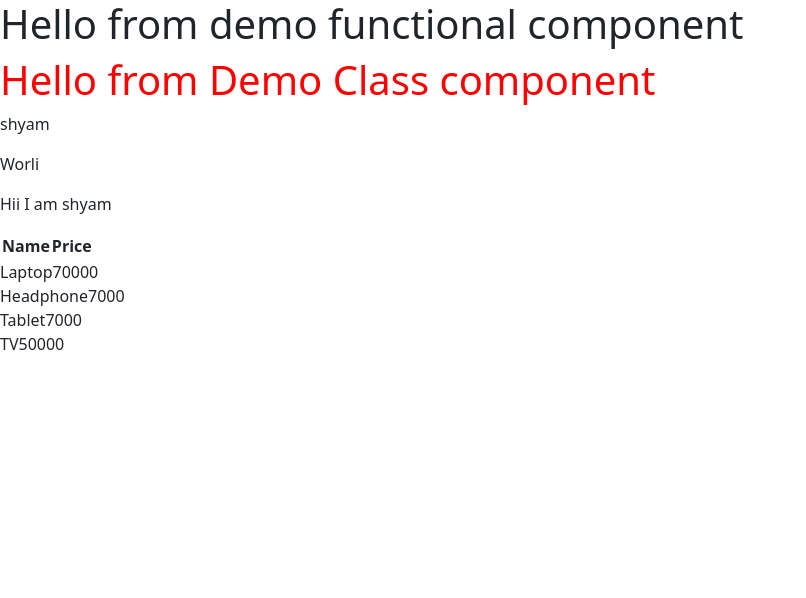
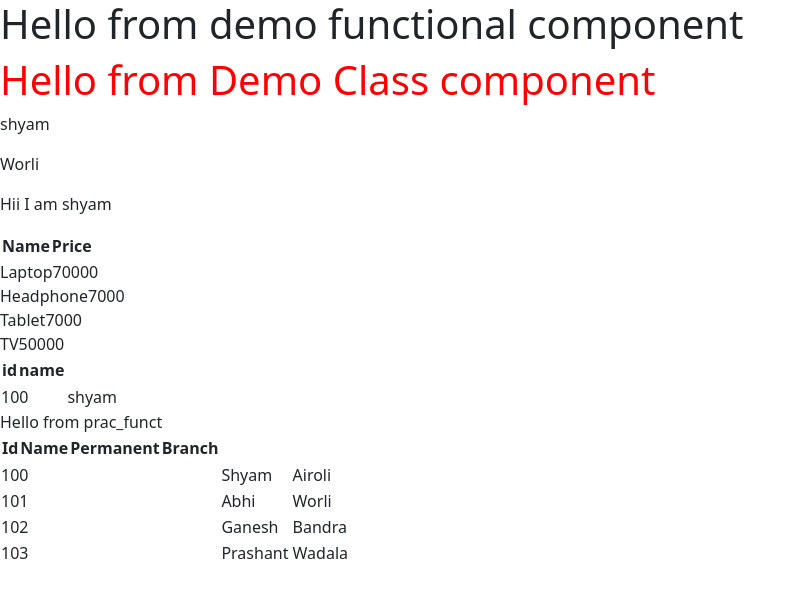
Before and after one commit to GOLISHYAMP/React_Practice, a React (Create React App) app in the folder First_app/my_app/: page / in a window 1280 px wide. Shown: the top 598 px of the page, without its empty margins (0-806 px from the left). Built offline with nearby package versions, Linux system fonts and the light colour scheme.

Commit message:
added prac_class and prac_funct files

```diff
--- a/First_app/my_app/src/App.tsx
+++ b/First_app/my_app/src/App.tsx
@@ -4,6 +4,9 @@ import './App.css';
 import { DemoFunctional } from './components/demo_functional_comp';
 import { ClassComponent } from './components/demo_class';
 import { Demo } from './components/Demo';
+import Class_prac from './components/prac_class';
+import Prac_funct from './components/prac_funct';
+import { Prac } from './components/prac';
 
 function App() {
   return (
@@ -11,6 +14,9 @@ function App() {
       <DemoFunctional></DemoFunctional>
       <ClassComponent></ClassComponent>
       <Demo></Demo>
+      <Class_prac id={0} name={''}></Class_prac>
+      <Prac_funct></Prac_funct>
+      <Prac></Prac>
     </div>
   );
 }
--- /dev/null
+++ b/First_app/my_app/src/components/prac.tsx
@@ -0,0 +1,38 @@
+import { table } from 'console';
+import React from 'react'
+
+interface Employee{
+    id:number;
+    name:string;
+    permanent:boolean;
+    branch:string;
+}
+
+export const Prac = () => {
+    const arr:Employee[]=[
+        {id:100, name:"Shyam", permanent:true, branch: "Airoli"},
+        {id:101, name:"Abhi", permanent:true, branch: "Worli"},
+        {id:102, name:"Ganesh", permanent:false, branch: "Bandra"},
+        {id:103, name:"Prashant", permanent:true, branch: "Wadala"}
+    ]
+  return (
+    <table>
+        <th>
+            <td>Id</td>
+            <td>Name</td>
+            <td>Permanent</td>
+            <td>Branch</td>
+        </th>
+    {
+        arr.map(employee => (
+            <tr>
+                <td>{employee.id}</td>
+                <td>{employee.name}</td>
+                <td>{employee.permanent}</td>
+                <td>{employee.branch}</td>
+            </tr>
+        ))
+    }
+    </table>
+  )
+}
--- /dev/null
+++ b/First_app/my_app/src/components/prac_class.tsx
@@ -0,0 +1,34 @@
+import React from 'react';
+interface Props {
+    id:number;
+    name: string;
+}
+
+interface State {
+    id:number;
+    name:string;
+}
+
+class Class_prac extends React.Component<Props,State> {
+    constructor(props: Props) {
+        super(props);
+        this.state = {id : 100, name : "shyam"};
+    }
+    render() {
+        return (
+            <table>
+                <th>
+                    <td>id</td>
+                    <td>name</td>
+                </th>
+                <tr>
+                    <td>{this.state.id}</td>
+                    <td>{this.state.name}</td>
+                </tr>
+
+            </table>
+         );
+    }
+}
+
+export default Class_prac;
--- /dev/null
+++ b/First_app/my_app/src/components/prac_funct.tsx
@@ -0,0 +1,7 @@
+import React from 'react'
+
+export default function Prac_funct() {
+  return (
+    <div>Hello from prac_funct</div>
+  )
+}
```
